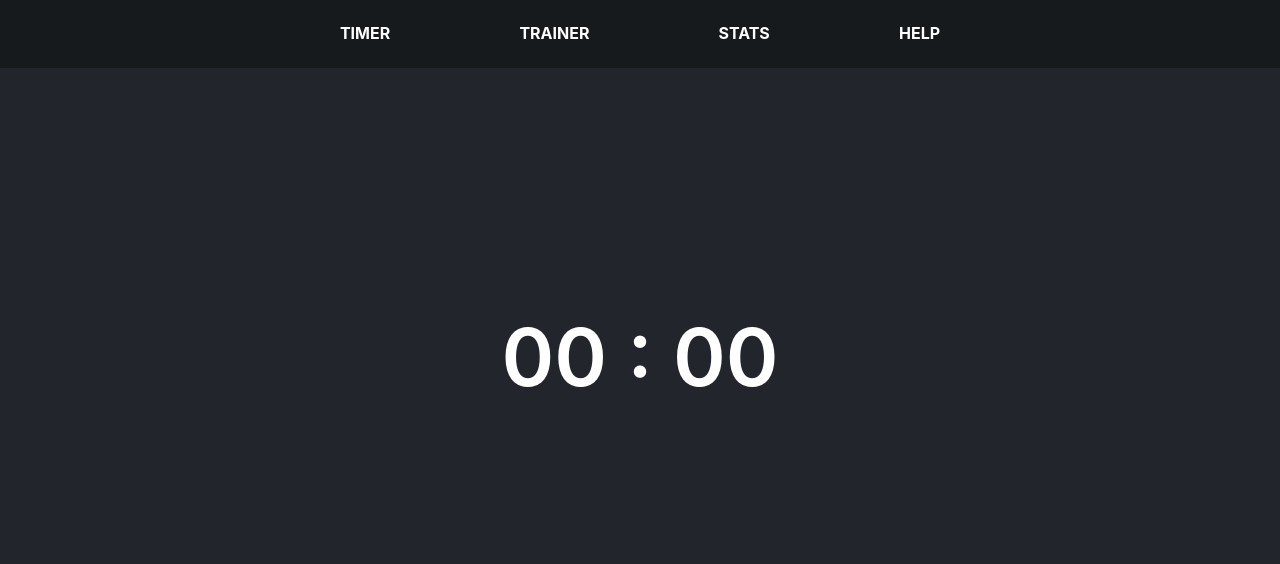
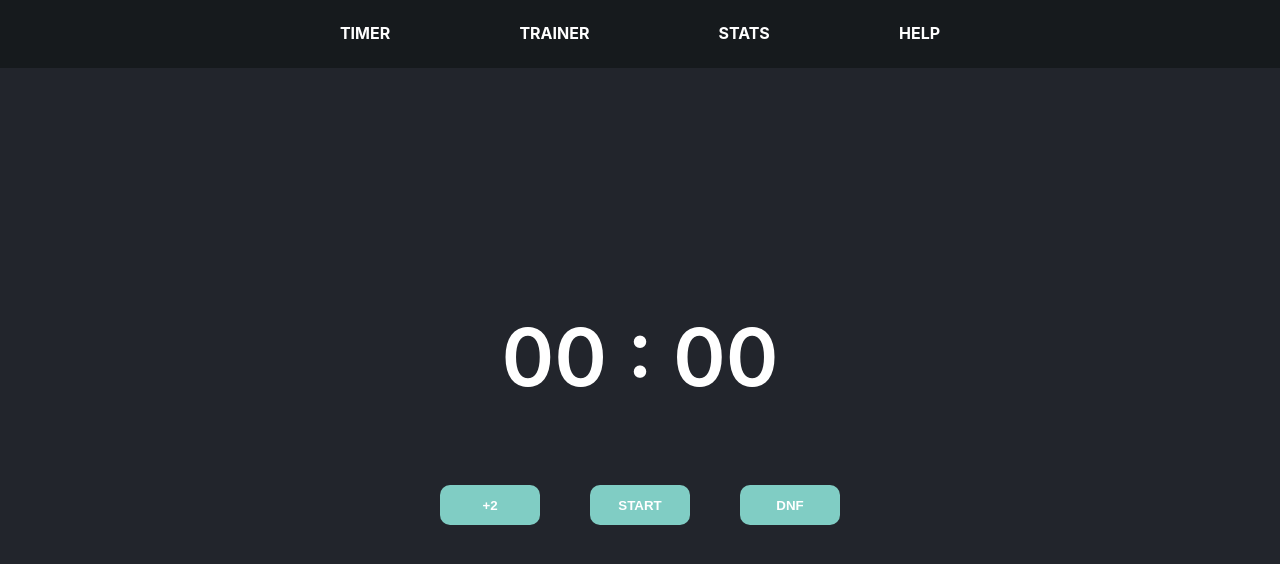
Before and after one commit to i-amare/cube-timer, a Next.js app: page / in a window 1280 px wide. Shown: the top 564 px of the page. Built offline with nearby package versions, Linux system fonts and the light colour scheme.

Commit message:
Added control buttons to timer screen

```diff
--- a/pages/TimerScreen.tsx
+++ b/pages/TimerScreen.tsx
@@ -2,28 +2,29 @@ import { NextPage } from 'next';
 import { useEffect, useState } from 'react';
 import NavBar from './components/navbar';
 import Timer from './components/timer';
+import TimerControls from './components/timer-controls';
 import styles from '../styles/TimerScreen.module.css';
 
 const TimerScreen: NextPage = () => {
 	// Timer states
 	const [timeElapsedState, setTimeElapsedState] = useState(0);
-	const [countState, setCountState] = useState(false);
+	const [timerState, setTimerState] = useState(false);
 
 	// Increments counter
 	useEffect(() => {
 		const interval = setInterval(() => {
-			if (countState) setTimeElapsedState(timeElapsedState + 10);
+			if (timerState) setTimeElapsedState(timeElapsedState + 10);
 		}, 10);
 
 		return () => {
 			clearInterval(interval);
 		};
-	}, [timeElapsedState, countState]);
+	}, [timeElapsedState, timerState]);
 
 	// Keyboard shorcuts
 	useEffect(() => {
 		function onKeyPress(event: KeyboardEvent) {
-			if (event.key) toggleCountState();
+			if (event.key) toggleTimerState();
 		}
 
 		window.addEventListener('keypress', onKeyPress);
@@ -31,19 +32,20 @@ const TimerScreen: NextPage = () => {
 		return () => {
 			window.removeEventListener('keypress', onKeyPress);
 		};
-	}, [countState]);
+	}, [timerState]);
 
 	/**
 	 * Toggles the count state changing whether or no the clock increments itself
 	 */
-	function toggleCountState() {
-		countState ? setCountState(false) : setCountState(true);
+	function toggleTimerState() {
+		timerState ? setTimerState(false) : setTimerState(true);
 	}
 
 	return (
 		<div className={styles.container}>
 			<NavBar />
 			<Timer timeElapsed={timeElapsedState} />
+			<TimerControls toggleTimer={toggleTimerState} timerState={timerState} />
 		</div>
 	)
 };
--- /dev/null
+++ b/pages/components/timer-controls.tsx
@@ -0,0 +1,48 @@
+import { CSSProperties } from "react";
+
+interface timerControlProps {
+	toggleTimer: () => void;
+	timerState: boolean
+}
+
+const TimerControls = (props: timerControlProps) => {
+
+	const containerStyling: CSSProperties = {
+		margin: 'auto',
+		display: "flex",
+		alignContent: 'center',
+		justifyContent: 'center',
+		gap: '50px'
+	}
+
+	const btnStyling: CSSProperties = {
+		width: '100px',
+		height: '40px',
+		color: 'white',
+		backgroundColor: 'var(--highlight-colour)',
+		border: 'none',
+		borderRadius: '10px'
+	}
+
+	return (
+		<div style={containerStyling}>
+			<button style={btnStyling}>
+				<b>
+					+2
+				</b>
+			</button>
+			<button style={btnStyling} onClick={props.toggleTimer}>
+				<b>
+					{props.timerState ? 'STOP' : 'START'}
+				</b>
+			</button>
+			<button style={btnStyling}>
+				<b>
+					DNF
+				</b>
+			</button>
+		</div>
+	)
+}
+
+export default TimerControls;
--- a/styles/TimerScreen.module.css
+++ b/styles/TimerScreen.module.css
@@ -4,6 +4,14 @@
 	width: 100%;
 	height: 100vh;
 	overflow: hidden;
+}
+
+.container button {
+	transition: transform 0.5s;
+}
+
+.container button:hover {
+	transform: scale(1.25);
 }
 
 .dimmer {
```
